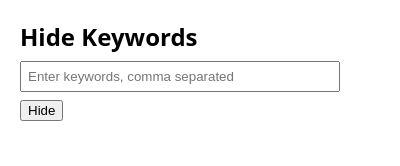
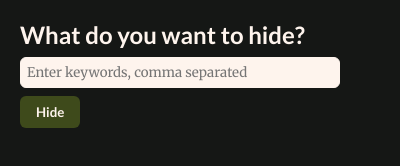
Before and after one commit to l-jax/hide, a browser extension: page popup/popup.html in a window 400 px wide. Drawn offline with Linux system fonts and the light colour scheme.

Commit message:
add popup css

```diff
--- /dev/null
+++ b/popup/popup.css
@@ -0,0 +1,45 @@
+body {
+  background: #151715;
+  color: #fef4ed;
+  font-family: 'Lato', system-ui, -apple-system, 'Segoe UI', Roboto, 'Helvetica Neue', Arial, sans-serif;
+  padding: 12px;
+  width: 320px;
+}
+
+h2 {
+  margin: 0 0 8px 0;
+  font-family: 'Lato', sans-serif;
+}
+
+input[type="text"] {
+  width: 100%;
+  padding: 6px;
+  box-sizing: border-box;
+  border-radius: 6px;
+  border: 1px solid #fef4ed;
+  background: #fef4ed;
+  color: #151715;
+  font-family: 'Merriweather', serif;
+}
+
+button {
+  background: #3e4a1b;
+  color: #fef4ed;
+  border: none;
+  border-radius: 6px;
+  padding: 8px 16px;
+  font-family: 'Lato', sans-serif;
+  cursor: pointer;
+  font-weight: bold;
+  transition: background 0.2s, color 0.2s;
+  margin-top: 8px;
+}
+
+button:hover {
+  background: #8AA166;
+  color: #fef4ed;
+}
+
+small#selHint {
+  color: #e5d7c7;
+}
--- a/popup/popup.html
+++ b/popup/popup.html
@@ -1,14 +1,19 @@
+<!DOCTYPE html>
 <html>
-  <body style="font-family: system-ui, -apple-system, 'Segoe UI', Roboto, 'Helvetica Neue', Arial; padding:12px; width:320px;">
-    <h2 style="margin:0 0 8px 0">Hide Keywords</h2>
+  <head>
+    <link href="https://fonts.googleapis.com/css?family=Lato:400,700|Merriweather:400,700&display=swap" rel="stylesheet">
+    <link rel="stylesheet" href="popup.css">
+  </head>
+  <body>
+    <h2>What do you want to hide?</h2>
     <form id="keywordForm">
-      <input type="text" id="keywords" placeholder="Enter keywords, comma separated" style="width: 100%; padding:6px; box-sizing:border-box" />
-      <div style="margin-top:8px; display:flex; gap:8px">
+      <input type="text" id="keywords" placeholder="Enter keywords, comma separated" />
+      <div>
         <button type="submit">Hide</button>
       </div>
     </form>
-    <div style="margin-top:8px">
-      <small id="selHint" style="color:#666"></small>
+    <div>
+      <small id="selHint"></small>
     </div>
     <script src="popup.js"></script>
   </body>
```
